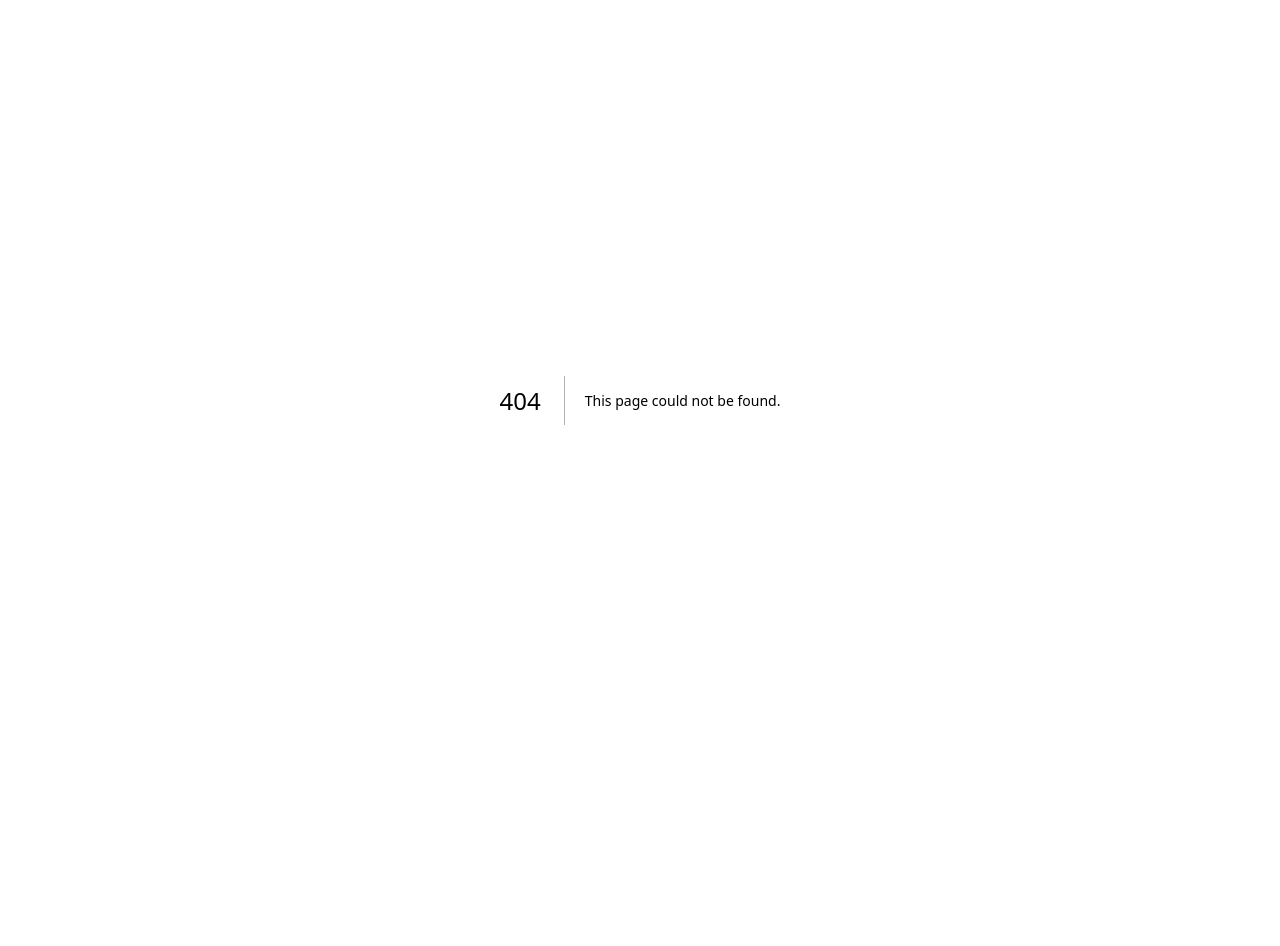
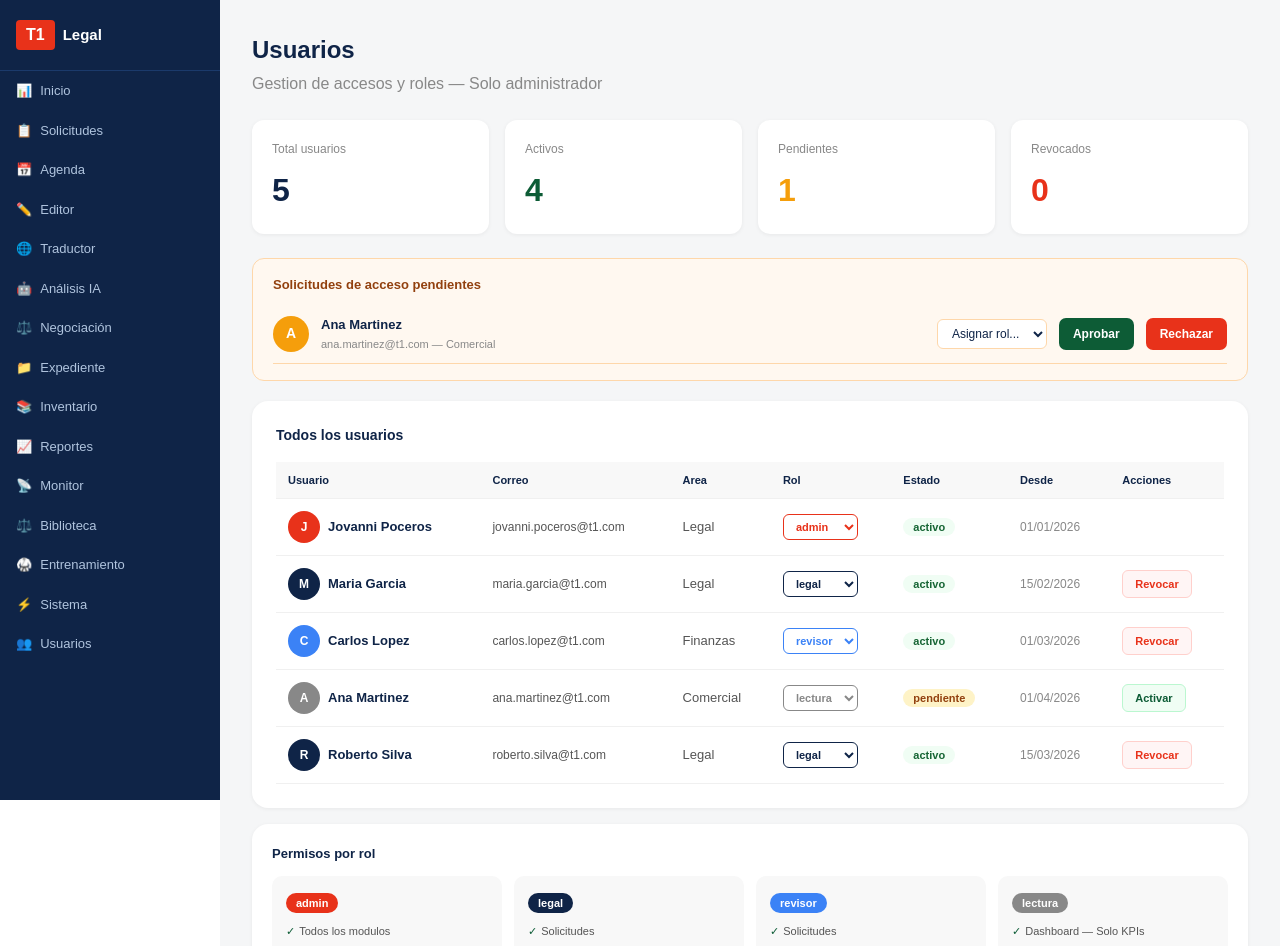
Before and after one commit to jovannipoceros-png/t1-legal, a Next.js app: page /dashboard/usuarios in a window 1280 px wide. Before the commit this address had no page. Shown: the top 946 px of the page. Before the commit the page ends 800 px from the top, so only its background shows below. Built offline with nearby package versions, Linux system fonts and the light colour scheme.

Commit message:
feat: modulo usuarios completo

```diff
--- /dev/null
+++ b/src/app/dashboard/usuarios/page.tsx
@@ -0,0 +1,149 @@
+'use client'
+import { useState } from 'react'
+
+export default function Usuarios() {
+  const [usuarios, setUsuarios] = useState([
+    { id:1, nombre:'Jovanni Poceros', correo:'jovanni.poceros@t1.com', rol:'admin', area:'Legal', estado:'activo', fecha:'01/01/2026' },
+    { id:2, nombre:'Maria Garcia', correo:'maria.garcia@t1.com', rol:'legal', area:'Legal', estado:'activo', fecha:'15/02/2026' },
+    { id:3, nombre:'Carlos Lopez', correo:'carlos.lopez@t1.com', rol:'revisor', area:'Finanzas', estado:'activo', fecha:'01/03/2026' },
+    { id:4, nombre:'Ana Martinez', correo:'ana.martinez@t1.com', rol:'lectura', area:'Comercial', estado:'pendiente', fecha:'01/04/2026' },
+    { id:5, nombre:'Roberto Silva', correo:'roberto.silva@t1.com', rol:'legal', area:'Legal', estado:'activo', fecha:'15/03/2026' },
+  ])
+
+  const roles = ['admin','legal','revisor','lectura']
+  const colores: Record<string,string> = { admin:'#E8321A', legal:'#0F2447', revisor:'#3B82F6', lectura:'#888' }
+
+  const cambiarRol = (id:number, rol:string) => {
+    setUsuarios(u => u.map(x => x.id===id ? {...x, rol} : x))
+  }
+
+  const cambiarEstado = (id:number) => {
+    setUsuarios(u => u.map(x => x.id===id ? {...x, estado:x.estado==='activo'?'revocado':'activo'} : x))
+  }
+
+  const aprobar = (id:number) => {
+    setUsuarios(u => u.map(x => x.id===id ? {...x, estado:'activo'} : x))
+  }
+
+  return (
+    <div style={{ padding:'32px', fontFamily:'sans-serif' }}>
+      <h1 style={{ color:'#0F2447', fontSize:'24px', fontWeight:700, margin:'0 0 4px' }}>Usuarios</h1>
+      <p style={{ color:'#888', margin:'0 0 24px' }}>Gestion de accesos y roles — Solo administrador</p>
+
+      <div style={{ display:'grid', gridTemplateColumns:'repeat(4,1fr)', gap:'16px', marginBottom:'24px' }}>
+        {[
+          { label:'Total usuarios', value:usuarios.length, color:'#0F2447' },
+          { label:'Activos', value:usuarios.filter(u=>u.estado==='activo').length, color:'#0D5C36' },
+          { label:'Pendientes', value:usuarios.filter(u=>u.estado==='pendiente').length, color:'#F59E0B' },
+          { label:'Revocados', value:usuarios.filter(u=>u.estado==='revocado').length, color:'#E8321A' },
+        ].map((k,i) => (
+          <div key={i} style={{ background:'white', borderRadius:'12px', padding:'20px', boxShadow:'0 1px 4px rgba(0,0,0,0.06)' }}>
+            <p style={{ color:'#888', fontSize:'12px', margin:'0 0 8px' }}>{k.label}</p>
+            <p style={{ color:k.color, fontSize:'32px', fontWeight:700, margin:0 }}>{k.value}</p>
+          </div>
+        ))}
+      </div>
+
+      {usuarios.filter(u=>u.estado==='pendiente').length > 0 && (
+        <div style={{ background:'#FFF8F0', border:'1px solid #FED7AA', borderRadius:'12px', padding:'16px 20px', marginBottom:'20px' }}>
+          <h3 style={{ color:'#92400E', fontSize:'13px', fontWeight:700, margin:'0 0 10px' }}>Solicitudes de acceso pendientes</h3>
+          {usuarios.filter(u=>u.estado==='pendiente').map((u,i) => (
+            <div key={i} style={{ display:'flex', alignItems:'center', gap:'12px', padding:'10px 0', borderBottom:'1px solid #FED7AA' }}>
+              <div style={{ width:'36px', height:'36px', borderRadius:'50%', background:'#F59E0B', display:'flex', alignItems:'center', justifyContent:'center', color:'white', fontWeight:700, fontSize:'14px' }}>
+                {u.nombre.charAt(0)}
+              </div>
+              <div style={{ flex:1 }}>
+                <p style={{ color:'#0F2447', fontWeight:700, fontSize:'13px', margin:'0 0 2px' }}>{u.nombre}</p>
+                <p style={{ color:'#888', fontSize:'11px', margin:0 }}>{u.correo} — {u.area}</p>
+              </div>
+              <select onChange={e => cambiarRol(u.id, e.target.value)} defaultValue=""
+                style={{ padding:'6px 10px', borderRadius:'6px', border:'1px solid #FED7AA', fontSize:'12px', color:'#0F2447', outline:'none', background:'white' }}>
+                <option value="" disabled>Asignar rol...</option>
+                {roles.filter(r=>r!=='admin').map((r,j) => <option key={j} value={r}>{r}</option>)}
+              </select>
+              <button onClick={() => aprobar(u.id)}
+                style={{ background:'#0D5C36', color:'white', border:'none', padding:'7px 14px', borderRadius:'7px', fontSize:'12px', fontWeight:700, cursor:'pointer' }}>
+                Aprobar
+              </button>
+              <button onClick={() => cambiarEstado(u.id)}
+                style={{ background:'#E8321A', color:'white', border:'none', padding:'7px 14px', borderRadius:'7px', fontSize:'12px', fontWeight:700, cursor:'pointer' }}>
+                Rechazar
+              </button>
+            </div>
+          ))}
+        </div>
+      )}
+
+      <div style={{ background:'white', borderRadius:'16px', padding:'24px', boxShadow:'0 1px 4px rgba(0,0,0,0.06)' }}>
+        <h3 style={{ color:'#0F2447', fontSize:'14px', fontWeight:700, margin:'0 0 16px' }}>Todos los usuarios</h3>
+        <table style={{ width:'100%', borderCollapse:'collapse', fontSize:'13px' }}>
+          <thead>
+            <tr style={{ background:'#F8F8F8' }}>
+              {['Usuario','Correo','Area','Rol','Estado','Desde','Acciones'].map((h,i) => (
+                <th key={i} style={{ padding:'10px 12px', color:'#0F2447', fontWeight:700, textAlign:'left', fontSize:'11px', borderBottom:'1px solid #F0F0F0' }}>{h}</th>
+              ))}
+            </tr>
+          </thead>
+          <tbody>
+            {usuarios.map((u,i) => (
+              <tr key={i} style={{ borderBottom:'1px solid #F0F0F0', opacity:u.estado==='revocado'?0.5:1 }}>
+                <td style={{ padding:'12px' }}>
+                  <div style={{ display:'flex', alignItems:'center', gap:'8px' }}>
+                    <div style={{ width:'32px', height:'32px', borderRadius:'50%', background:colores[u.rol]||'#888', display:'flex', alignItems:'center', justifyContent:'center', color:'white', fontWeight:700, fontSize:'12px' }}>
+                      {u.nombre.charAt(0)}
+                    </div>
+                    <span style={{ color:'#0F2447', fontWeight:600 }}>{u.nombre}</span>
+                  </div>
+                </td>
+                <td style={{ padding:'12px', color:'#555', fontSize:'12px' }}>{u.correo}</td>
+                <td style={{ padding:'12px', color:'#555' }}>{u.area}</td>
+                <td style={{ padding:'12px' }}>
+                  <select value={u.rol} onChange={e => cambiarRol(u.id, e.target.value)}
+                    disabled={u.id===1}
+                    style={{ padding:'5px 8px', borderRadius:'6px', border:`1px solid ${colores[u.rol]}`, fontSize:'11px', color:colores[u.rol], fontWeight:700, outline:'none', background:'white', cursor:u.id===1?'default':'pointer' }}>
+                    {roles.map((r,j) => <option key={j} value={r}>{r}</option>)}
+                  </select>
+                </td>
+                <td style={{ padding:'12px' }}>
+                  <span style={{ background:u.estado==='activo'?'#F0FDF4':u.estado==='pendiente'?'#FEF3C7':'#FFF5F5', color:u.estado==='activo'?'#166534':u.estado==='pendiente'?'#92400E':'#C42A15', fontSize:'11px', fontWeight:700, padding:'3px 10px', borderRadius:'10px' }}>
+                    {u.estado}
+                  </span>
+                </td>
+                <td style={{ padding:'12px', color:'#888', fontSize:'12px' }}>{u.fecha}</td>
+                <td style={{ padding:'12px' }}>
+                  {u.id !== 1 && (
+                    <button onClick={() => cambiarEstado(u.id)}
+                      style={{ background:u.estado==='activo'?'#FFF5F5':'#F0FDF4', color:u.estado==='activo'?'#E8321A':'#0D5C36', border:`1px solid ${u.estado==='activo'?'#FFD0CC':'#BBF7D0'}`, padding:'5px 12px', borderRadius:'6px', fontSize:'11px', fontWeight:700, cursor:'pointer' }}>
+                      {u.estado==='activo'?'Revocar':'Activar'}
+                    </button>
+                  )}
+                </td>
+              </tr>
+            ))}
+          </tbody>
+        </table>
+      </div>
+
+      <div style={{ background:'white', borderRadius:'16px', padding:'20px', boxShadow:'0 1px 4px rgba(0,0,0,0.06)', marginTop:'16px' }}>
+        <h3 style={{ color:'#0F2447', fontSize:'13px', fontWeight:700, margin:'0 0 12px' }}>Permisos por rol</h3>
+        <div style={{ display:'grid', gridTemplateColumns:'repeat(4,1fr)', gap:'12px' }}>
+          {[
+            { rol:'admin', permisos:['Todos los modulos','Gestion de usuarios','Configuracion del sistema'] },
+            { rol:'legal', permisos:['Solicitudes','Editor','Traductor','Analisis IA','Negociacion','Expediente','Inventario','Reportes','Biblioteca','Entrenamiento'] },
+            { rol:'revisor', permisos:['Solicitudes','Expediente','Inventario','Biblioteca'] },
+            { rol:'lectura', permisos:['Dashboard — Solo KPIs'] },
+          ].map((r,i) => (
+            <div key={i} style={{ padding:'14px', background:'#F8F8F8', borderRadius:'10px' }}>
+              <span style={{ background:colores[r.rol], color:'white', fontSize:'11px', fontWeight:700, padding:'2px 10px', borderRadius:'10px', display:'inline-block', marginBottom:'10px' }}>{r.rol}</span>
+              {r.permisos.map((p,j) => (
+                <p key={j} style={{ color:'#555', fontSize:'11px', margin:'0 0 4px', display:'flex', gap:'4px' }}>
+                  <span style={{ color:'#0D5C36' }}>✓</span>{p}
+                </p>
+              ))}
+            </div>
+          ))}
+        </div>
+      </div>
+    </div>
+  )
+}
```
